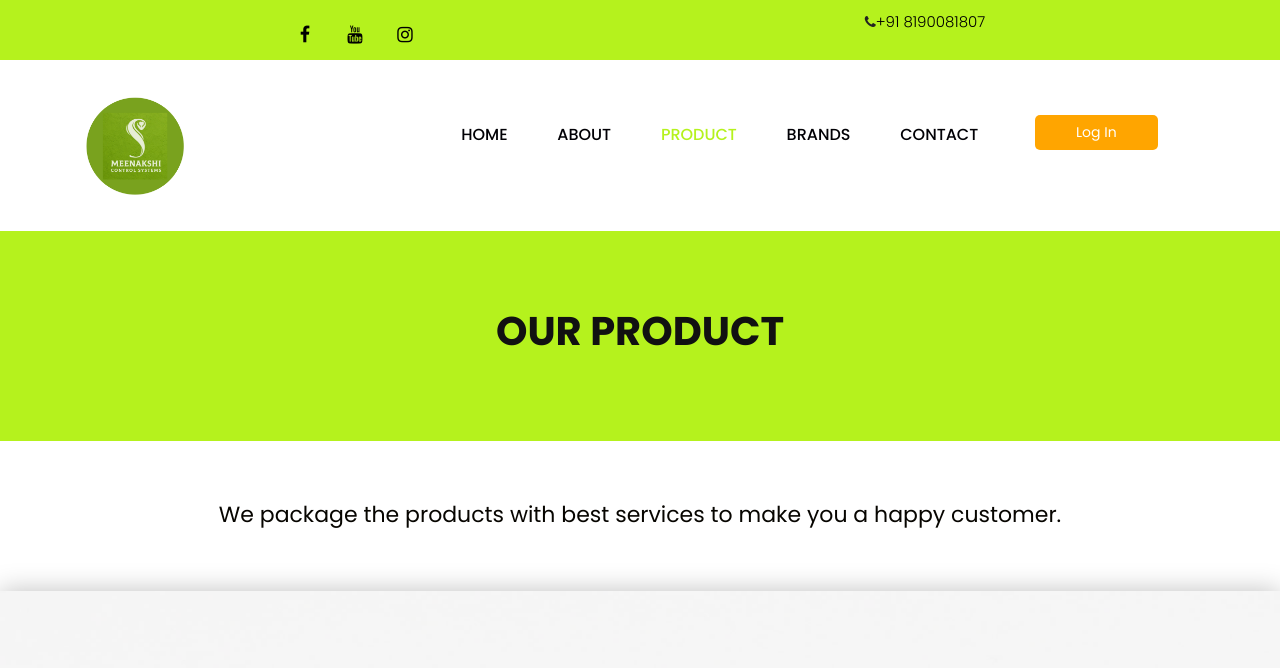
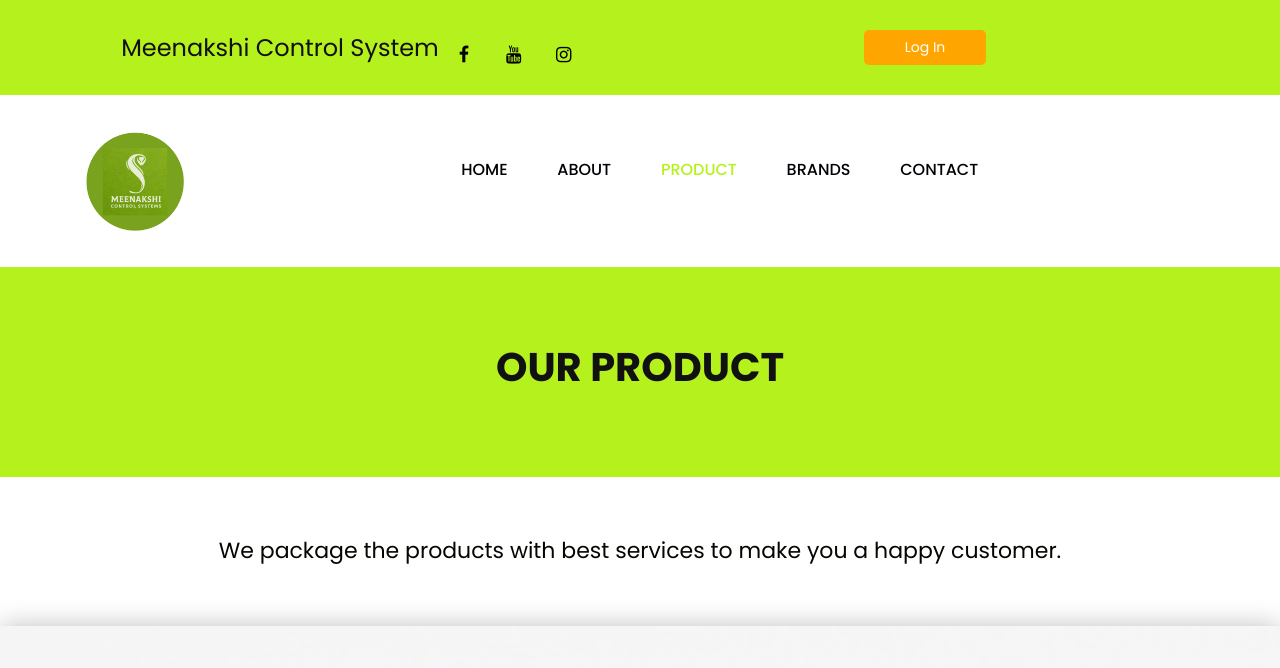
Before and after one commit to DeepaRaj123/MeenakshiControlSystem, a plain HTML site: page product.html in a window 1280 px wide. Shown: the top 668 px of the page. Drawn offline with nearby package versions, Linux system fonts and the light colour scheme; no server answers; a script that the page names is missing.

Commit message:
files updated

```diff
--- a/product.html
+++ b/product.html
@@ -39,26 +39,34 @@
       <!-- header -->
       <header>
          <!-- header inner -->
-         <div class="header">
+         <div class="header" >
             <div class="head_top">
                <div class="container">
                   <div class="row">
                     <div class="col-xl-6 col-lg-6 col-md-6 col-sm-12">
                        <div class="top-box">
-                        <ul class="sociel_link">
+                        <ul class="sociel_link" style="margin-top: 20px;">
+                           <h1 >Meenakshi Control System</h1>
                            <li> <a href="https://www.facebook.com/107596114867335/posts/pfbid02CNcM5Qi8nU6ChG8HokcGwBZRBCeqCayicEvEyib74Wn76Sosm3vKkSwvbEV1tqTAl/?sfnsn=wiwspmo"  target="_blank"><i class="fa fa-facebook"></i></a></li>
-                         <li> <a href="https://youtube.com/shorts/5RYrAsTSLCc?feature=share" target="_blank"><i class="fa fa-youtube"></i></a></li>
-                         <li> <a href="https://www.instagram.com/meenakshi_control_system/" target="_blank"><i class="fa fa-instagram"></i></a></li>
-                        </ul>
+                           <li> <a href="https://youtube.com/shorts/5RYrAsTSLCc?feature=share" target="_blank"><i class="fa fa-youtube"></i></a></li>
+                           <li> <a href="https://www.instagram.com/meenakshi_control_system/" target="_blank"><i class="fa fa-instagram"></i></a></li>
+                     </ul>
                     </div>
                   </div>
                   <div class="col-xl-6 col-lg-6 col-md-6 col-sm-12">
+                     <div class="top-box" style="padding-bottom:30px;">
+                      <a class="buy" onclick="sessionmanagement()" id="join" href="join.html">Login</a>
+                     </p>
+                  </div>
+                </div>
+                  <!-- <div class="col-xl-6 col-lg-6 col-md-6 col-sm-12">
                      <div class="top-box">
                       <a href="https://www.facebook.com/107596114867335/posts/pfbid02CNcM5Qi8nU6ChG8HokcGwBZRBCeqCayicEvEyib74Wn76Sosm3vKkSwvbEV1tqTAl/?sfnsn=wiwspmo"  target="_blank"><i class="fa fa-phone"></i></a>
                       <p>+91 8190081807
                       </p>
                   </div>
-                </div>
+                </div> -->
+
                </div>
             </div>
          </div>
@@ -76,20 +84,18 @@
                      <div class="limit-box">
                         <nav class="main-menu">
                            <ul class="menu-area-main">
-                              <li > <a href="index.html">Home</a> </li>
+                              <li> <a href="index.html">Home</a> </li>
                               <li> <a href="about.html">About</a> </li>
-                              <li class="active"> <a href="product.html">product</a> </li>
+                              <li  class="active"> <a href="product.html">product</a> </li>
                               <li> <a href="brands.html"> Brands</a> </li>
                               <li> <a href="contact.html">Contact</a> </li>
-                              <li></li>
+                              <li><li>
                            </ul>
                         </nav>
                      </div>
                   </div>
                </div>
-               <div class="col-xl-2 col-lg-2 col-md-2 col-sm-2">
-                  <li><a class="buy" onclick="sessionmanagement()" id="join" href="join.html">Login</a></li>
-               </div>
+
             </div>
          </div>
          <!-- end header inner -->
```
Also changed, not shown: about.html (+13 -8 lines), brands.html (+14 -8 lines), contact.html (+14 -8 lines), index.html (+1 -1 lines).
